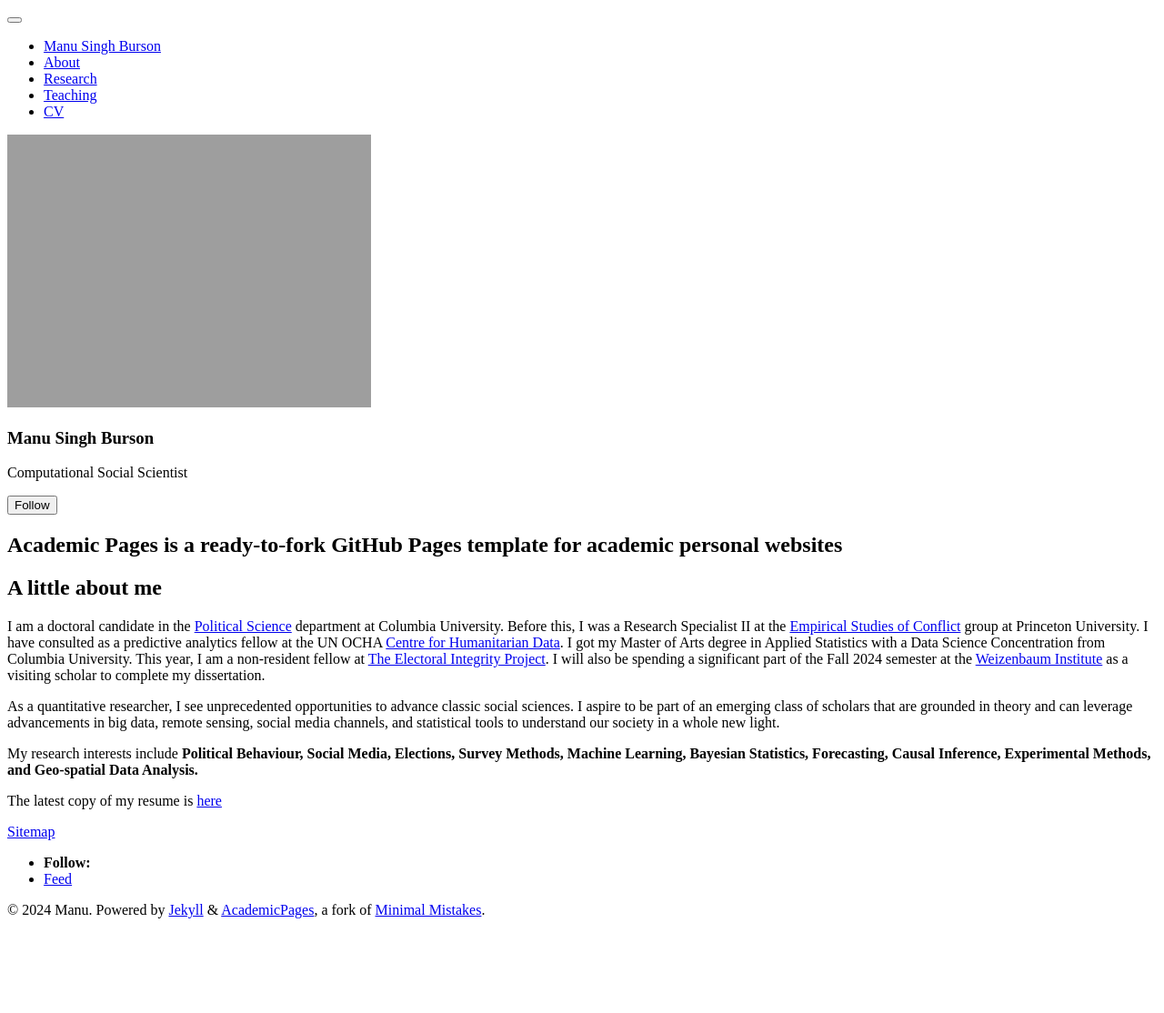
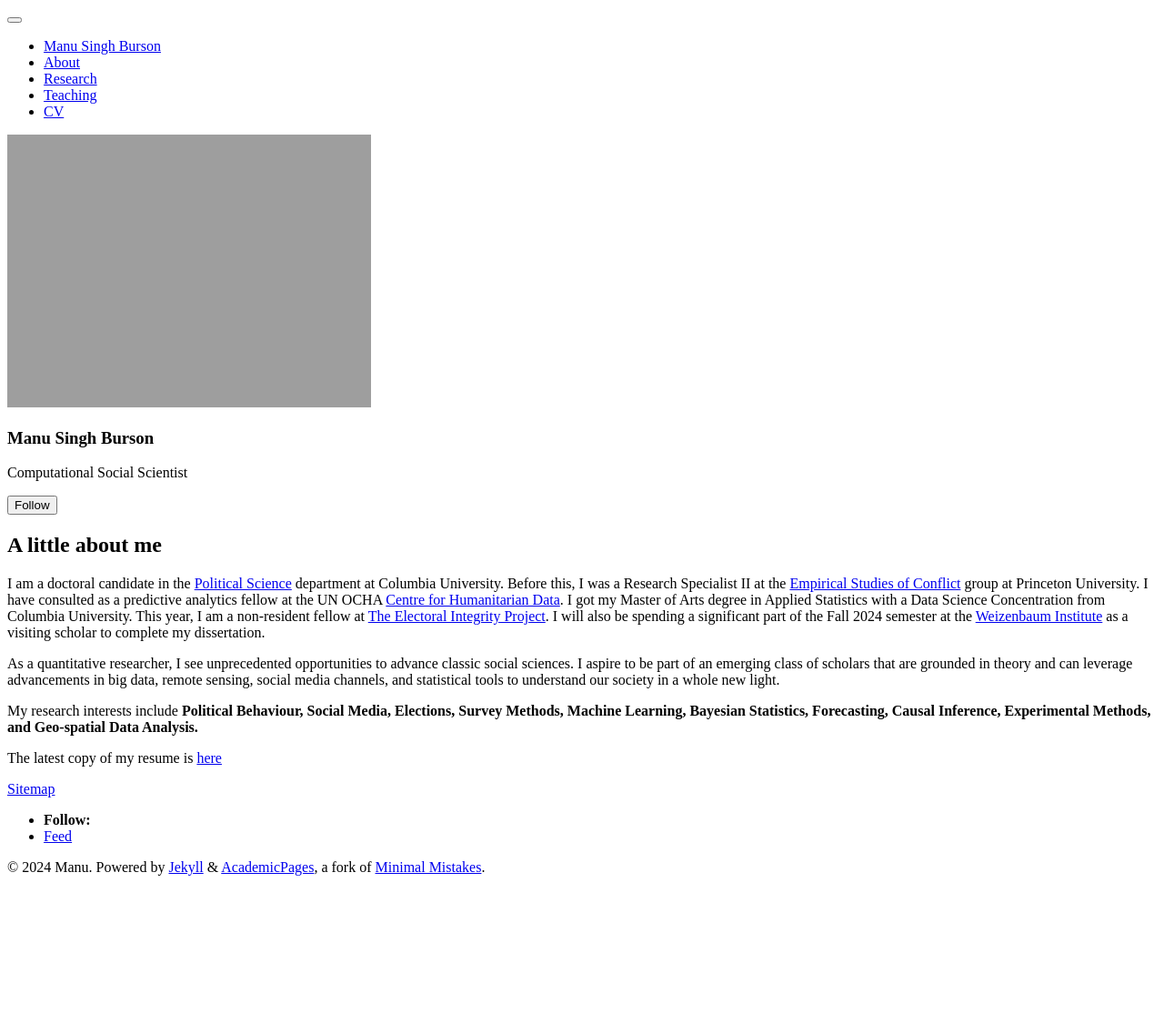
Before and after one commit to manusingh3/manusingh3.github.io, a Jekyll site: the page built from _pages/about.md, in a window 1280 px wide. Shown: the whole page at 91% size. Built offline with Jekyll 4.4.1, drawn with Linux system fonts in a browser that asks for light colours; a script bundle is joined from its source files by our own code; library files that are not in the unit come from our copies; after the commit the page ends 1067 px from its top, so only the background shows below that.

Commit message:
Update about.md

```diff
--- a/_pages/about.md
+++ b/_pages/about.md
@@ -1,6 +1,5 @@
 ---
 permalink: /
-title: "Academic Pages is a ready-to-fork GitHub Pages template for academic personal websites"
 author_profile: true
 redirect_from:
   - /about/
```
